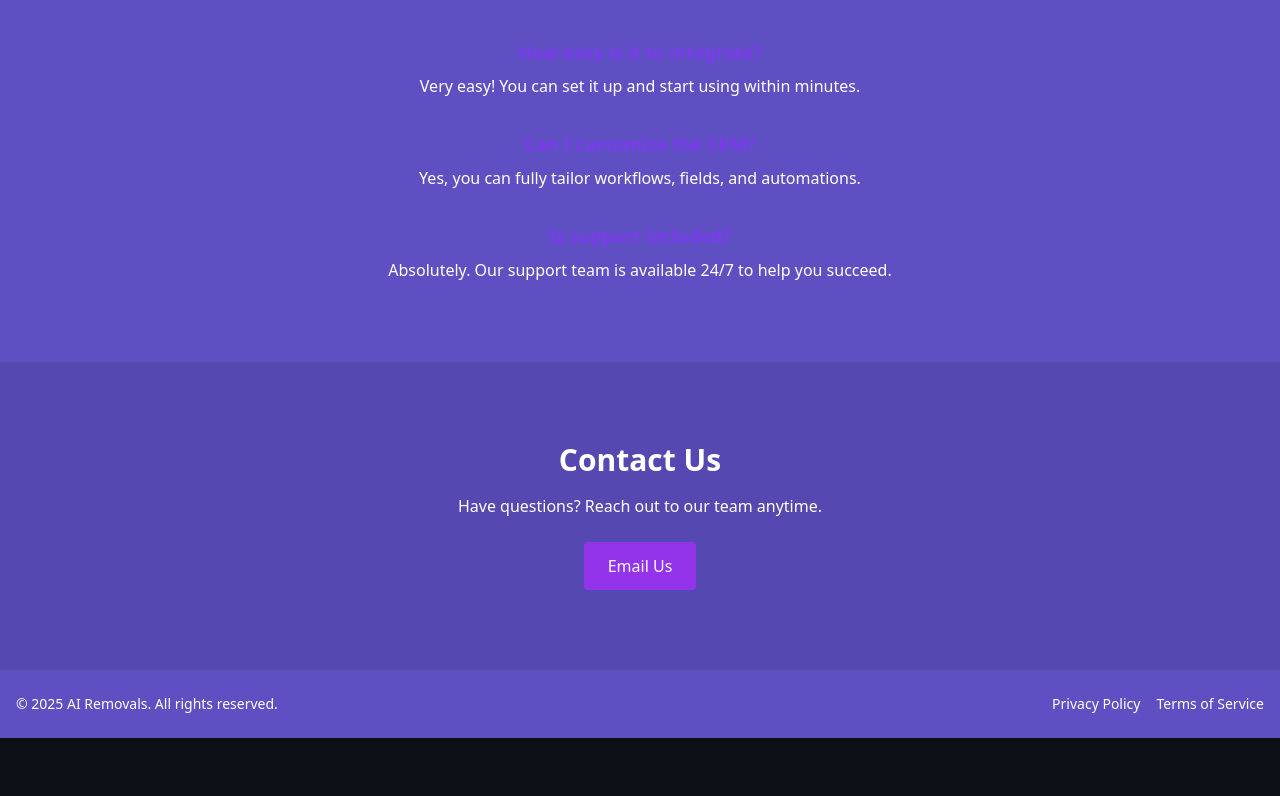
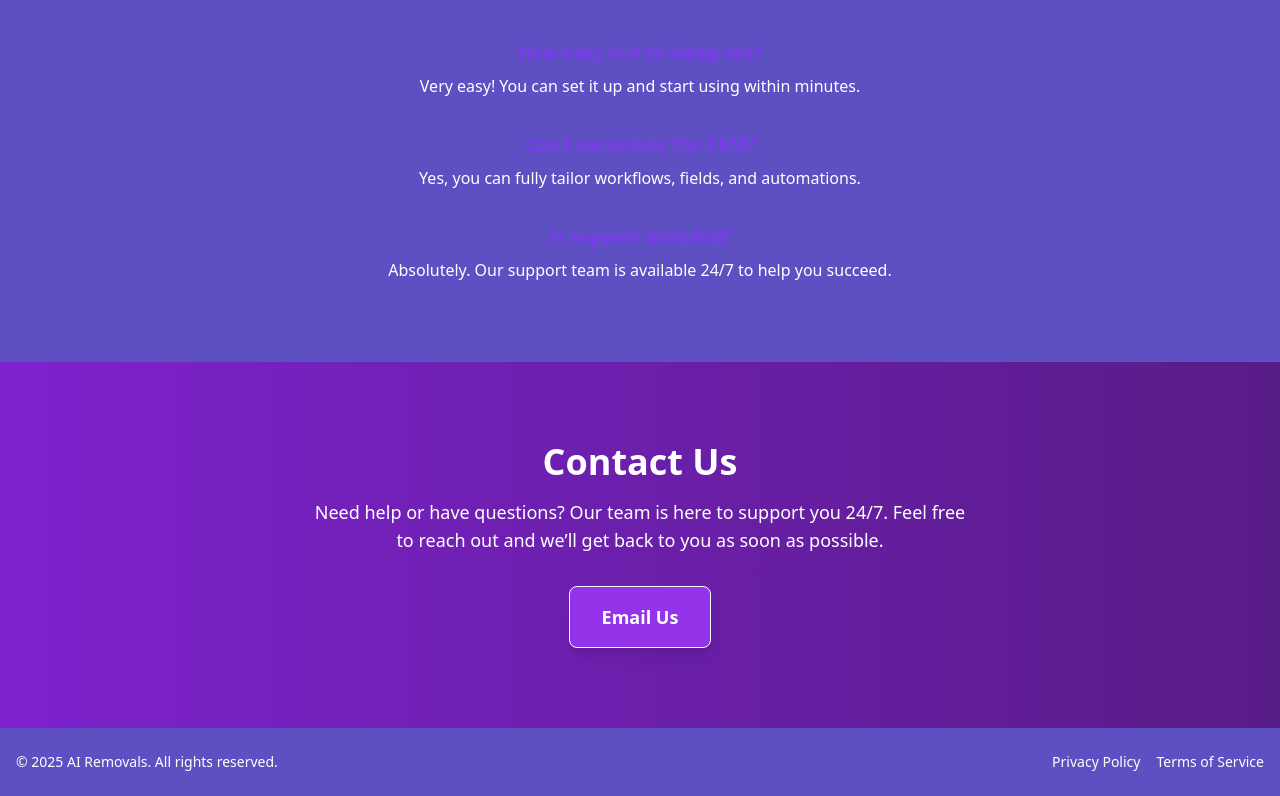
Before and after one commit to Gullmegler/mitt-prosjekt, a React (Create React App) app: page / in a window 1280 px wide. Shown: the part 2225-3021 px from the top of the page. Before the commit the page ends 2963 px from the top, so only its background shows below. Built offline with nearby package versions, Linux system fonts and the light colour scheme.

Commit message:
Update CallToAction.jsx

```diff
--- a/src/components/CallToAction.jsx
+++ b/src/components/CallToAction.jsx
@@ -1,15 +1,23 @@
 import React from "react";
 
-const Contact = () => {
+const CallToAction = () => {
   return (
-    <section id="contact" className="bg-[#5648b1] text-white py-20 text-center">
-      <h2 className="text-3xl font-bold mb-4">Contact Us</h2>
-      <p className="mb-6">Have questions? Reach out to our team anytime.</p>
-      <a href="mailto:info@airemovals.co.uk" className="inline-block bg-purple-600 text-white px-6 py-3 rounded hover:bg-purple-700 transition">
+    <section
+      id="contact"
+      className="bg-gradient-to-r from-purple-700 to-purple-900 text-white py-20 px-6 flex flex-col items-center"
+    >
+      <h2 className="text-4xl font-bold mb-4 text-center">Contact Us</h2>
+      <p className="max-w-2xl text-center mb-8 text-lg">
+        Need help or have questions? Our team is here to support you 24/7. Feel free to reach out and we’ll get back to you as soon as possible.
+      </p>
+      <a
+        href="mailto:info@airemovals.co.uk"
+        className="bg-purple-600 hover:bg-purple-800 transition px-8 py-4 rounded-lg text-lg font-semibold shadow-lg border border-white"
+      >
         Email Us
       </a>
     </section>
   );
 };
 
-export default Contact;
+export default CallToAction;
```
